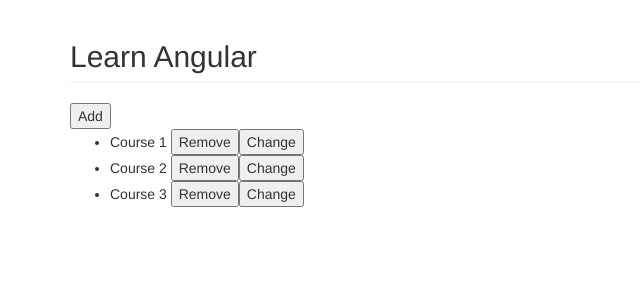
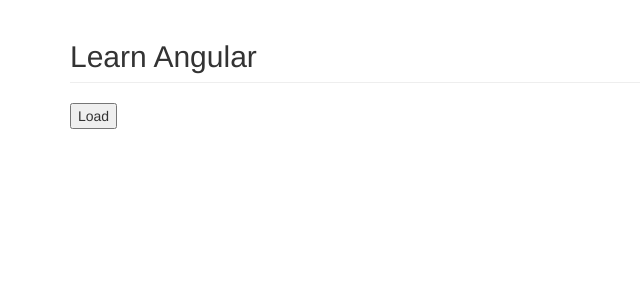
Before and after one commit to palashmon/learn-angular4, an Angular app: page / in a window 1280 px wide. Shown: the top 300 px of the page, without its empty margins (0-640 px from the left). Built offline with nearby package versions, Linux system fonts and the light colour scheme.

Commit message:
Add ngFor and trackBy code

```diff
--- a/src/app/app.component.html
+++ b/src/app/app.component.html
@@ -3,12 +3,10 @@
 <div class="container">
     <h2 class="page-header">Learn Angular</h2>
 
-    <button (click)="onAdd()">Add</button>
+    <button (click)="loadCourses()">Load</button>
     <ul>
-        <li *ngFor="let course of courses; even as isEven">
+        <li *ngFor="let course of courses; trackBy: trackCourse">
             {{ course.name }}
-            <button (click)="onRemove(course)">Remove</button>
-            <button (click)="onChange(course)">Change</button>
         </li>
     </ul>
 </div>
--- a/src/app/app.component.ts
+++ b/src/app/app.component.ts
@@ -7,21 +7,17 @@ import { FavoriteEventArgs } from './favorite/favorite.component';
     styleUrls: ['./app.component.css']
 })
 export class AppComponent {
-    courses = [
-        { id: 1, name: 'Course 1' },
-        { id: 2, name: 'Course 2' },
-        { id: 3, name: 'Course 3' }
-    ];
+    courses = [];
 
-    onAdd() {
-        this.courses.push({ id: 4, name: 'Course 4' });
-    }
-    onRemove(course) {
-        const index = this.courses.indexOf(course);
-        this.courses.splice(index, 1);
+    loadCourses() {
+        this.courses = [
+            { id: 1, name: 'Course 1' },
+            { id: 2, name: 'Course 2' },
+            { id: 3, name: 'Course 3' }
+        ];
     }
 
-    onChange(course) {
-        course.name = 'Updated';
+    trackCourse(index, course) {
+        return course ? course.id : undefined;
     }
 }
```
